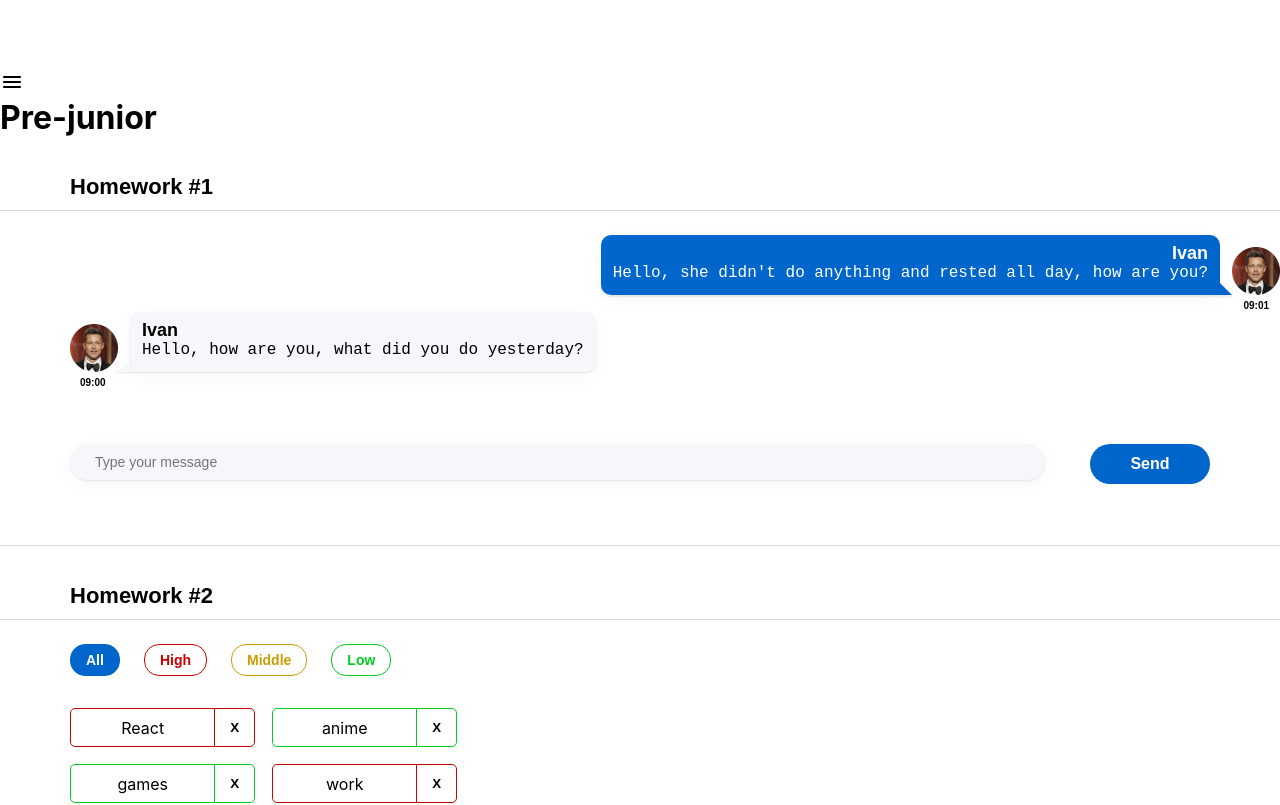
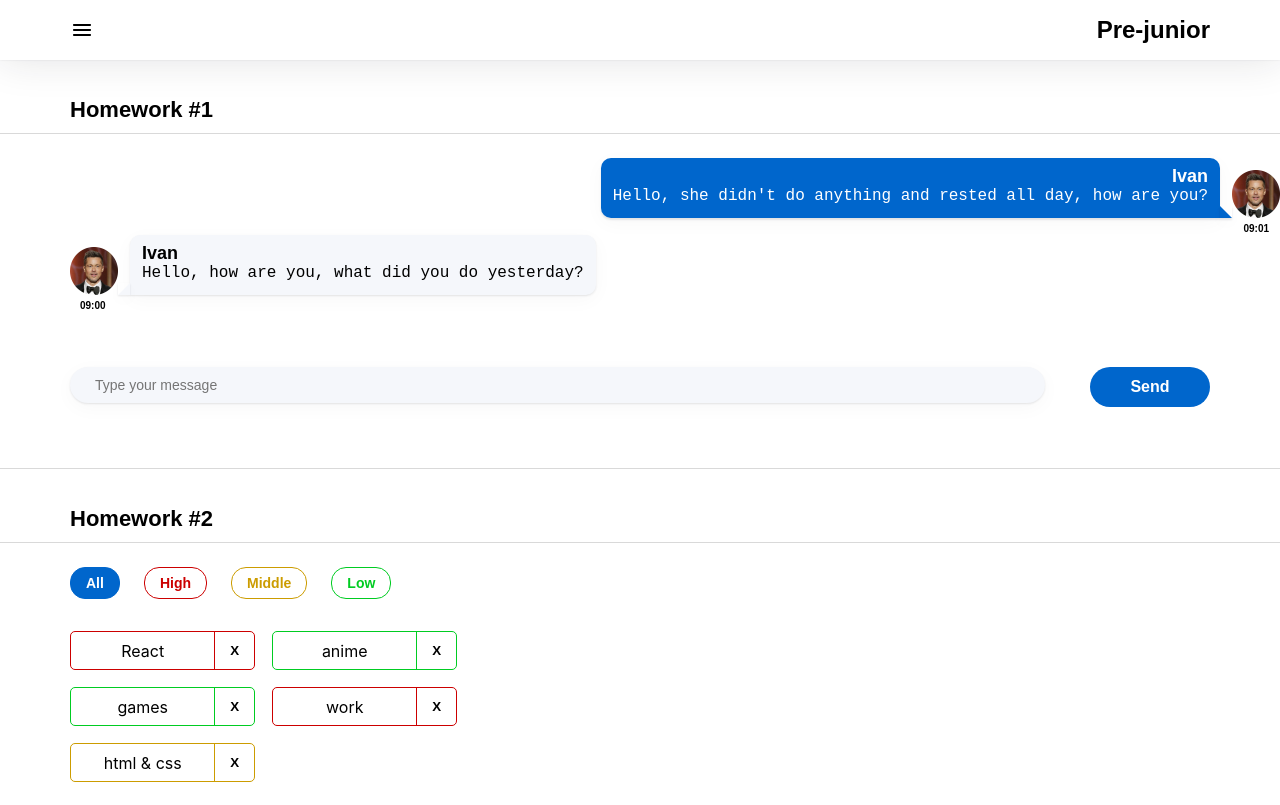
Before and after one commit to AliakseiPitsukha/homeworks_middle, a React (Create React App) app: page /#/pre-junior in a window 1280 px wide. Shown: the top 805 px of the page. Built offline with nearby package versions, Linux system fonts and the light colour scheme; the HTML template or start-up script is replaced by a standard one.

Commit message:
some css fix

```diff
--- a/src/s1-main/App.module.css
+++ b/src/s1-main/App.module.css
@@ -1,6 +1,6 @@
 .App {
     --header_height: 60px;
-    padding-top: 70px;
+    /*padding-top: 70px;*/
 }
 
 .hw {
--- a/src/s2-homeworks/hw05/header/Header.module.css
+++ b/src/s2-homeworks/hw05/header/Header.module.css
@@ -2,7 +2,23 @@
 }
 
 .header {
+    width: 100%;
+    height: 60px;
+    flex-shrink: 0;
+    background: #FFF;
+    box-shadow: 0px 0px 2px 0px rgba(29, 33, 38, 0.10), 0px 0px 40px 0px rgba(29, 33, 38, 0.13);
+    display: flex;
+    align-items: center;
+    justify-content: space-between;
+    padding: 0 70px;
 }
 
 .header h1 {
+    color: #000;
+
+    font-family: Montserrat, sans-serif;
+    font-size: 24px;
+    font-style: normal;
+    font-weight: 600;
+    line-height: normal;
 }
```
